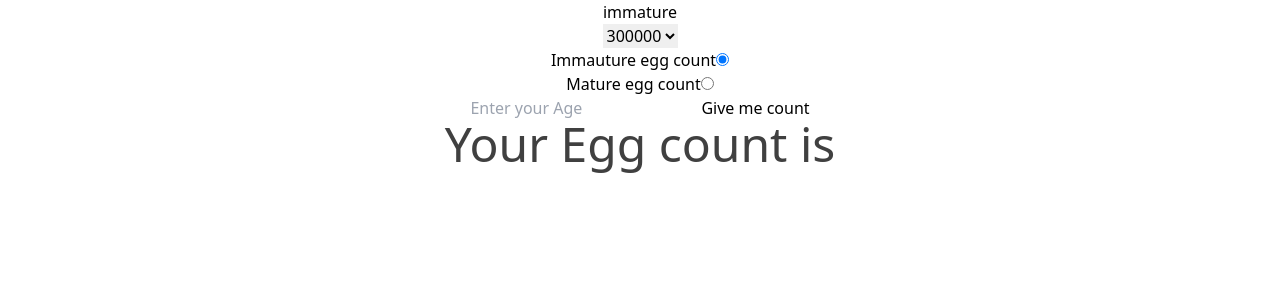
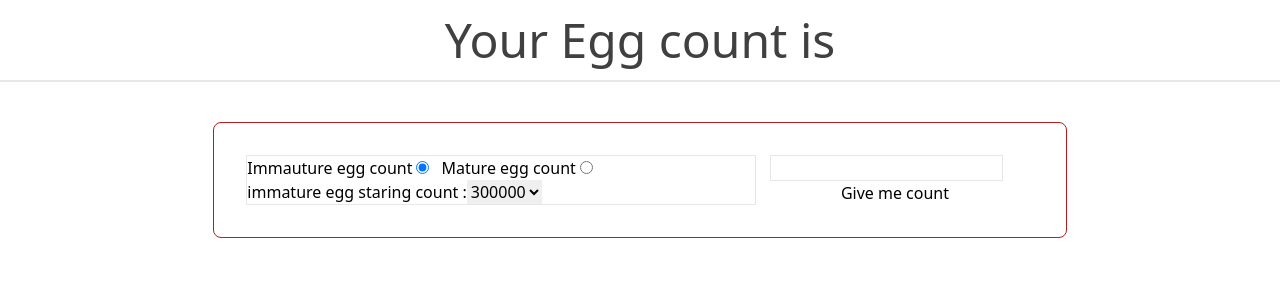
Before and after one commit to manny516/egg, a React (Create React App) app: page / in a window 1280 px wide. Shown: the top 300 px of the page. Built offline with nearby package versions, Linux system fonts and the light colour scheme.

Commit message:
refactored : form script / created form into component / and used context to pass custom hook data

```diff
--- a/src/App.tsx
+++ b/src/App.tsx
@@ -1,15 +1,18 @@
 import './App.css';
-import { useState,} from 'react';
 import Forms from './comp/ui/Forms';
+import { useCalcForm } from './comp/hooks/useCalcForm';
+import EggProvider from './comp/utilz/EggProvider';
+import { EggsResult } from './comp/ui/EggResults';
 
 function App() {
-  const [counteggs,setCountEggs]= useState<number>(NaN);
-
+  console.count("Render Project : ");
+  const {calcData} = useCalcForm();
   return (
     <div className="App">
-      <Forms updateEggCount={setCountEggs} />
-      <h1 className=' text-neutral-700 text-5xl'> Your Egg count is {counteggs}</h1>
-
+      <EggProvider.Provider value={calcData}>
+        <EggsResult />
+        <Forms/>
+      </EggProvider.Provider>
     </div>
   );
 }
--- a/src/comp/appTypes.ts
+++ b/src/comp/appTypes.ts
@@ -4,7 +4,17 @@ interface FormProps{
     updateEggCount : Function;
 }
 
+interface FormValue{
+    optionValue : string,
+    setOptionValue : Function,
+    maturity : EggType,
+    setMaturity : Function,
+    updateFieldState : Function,
+    counteggs : Number,
+    fieldState : string,
+}
+
 type EggsStartNumber = 300 | 400 | 300000 | 400000;
 
 
-export type {EggType, FormProps, EggsStartNumber}
+export type {EggType, FormProps, EggsStartNumber,FormValue}
--- /dev/null
+++ b/src/comp/hooks/useCalcForm.ts
@@ -0,0 +1,42 @@
+import Caculation from '../utilz/Caculation';
+import {useState,useEffect} from 'react';
+import { EggType,EggsStartNumber,FormValue} from '../appTypes';
+
+
+
+export const useCalcForm  = () =>{
+    const [counteggs,setCountEggs]= useState<number>(0);
+    const [fieldState, updateFieldState] = useState<string>(" ");
+    const [optionValue,setOptionValue] = useState<string>("300000");
+    const [maturity,setMaturity] = useState<EggType>("immature");
+    const eggInputData:number = Number(fieldState);
+    const optionData:number = Number(optionValue);
+    const eggs:number | undefined = Caculation(eggInputData, optionData as EggsStartNumber);
+
+    useEffect(() =>{
+        if(maturity === 'mature' && optionValue !== "400"){
+            setOptionValue("300");
+        }
+        if(maturity === 'immature' && optionValue !== "300000"){
+            setOptionValue("400000");
+        }
+
+        eggs ? setCountEggs(eggs) : setCountEggs(0);
+
+    },[setCountEggs,maturity,optionValue,eggs,fieldState]);
+
+    const calcData:FormValue = {
+        optionValue,
+        setOptionValue,
+        maturity,
+        setMaturity,
+        counteggs,
+        updateFieldState,
+        fieldState
+    }
+
+
+    return{
+        calcData
+    }
+};
--- /dev/null
+++ b/src/comp/ui/EggResults.tsx
@@ -0,0 +1,8 @@
+import { useContext } from "react";
+import EggProvider from "../utilz/EggProvider";
+export  const EggsResult = () =>{
+    const {counteggs} = useContext(EggProvider);
+    return(
+        <h1 className=' text-neutral-700 text-5xl border-b-2 border-solid p-4'> Your Egg count is {counteggs  < 0 ? 0 : (counteggs > 0 ? counteggs : " ")}</h1>
+    )
+}
--- a/src/comp/ui/Forms.tsx
+++ b/src/comp/ui/Forms.tsx
@@ -1,58 +1,22 @@
-import Caculation from '../utilz/Caculation';
-import {useState,useEffect} from 'react';
-import { FormProps,EggType,EggsStartNumber } from '../appTypes';
 
+import { OptionSelect } from './OptionSelect';
+import { MatureRadio } from './MatureRadio';
+import { InputAgeField } from './InputAgeField';
 
+const Forms = ()=>{
+    return(
+        <>
+            <section  className="mt-10 egg-count form flex flex-cols-2 w-8/12 rounded-lg p-8 m-auto border border-solid border-red-700 ">
+                <article className=' border border-solid w-5/6'>
+                    <MatureRadio />
+                    <OptionSelect />
+                </article>
+                <article>
+                <InputAgeField />
+                </article>
+            </section>
+        </>
 
-const Forms = ({updateEggCount}:FormProps)=>{
-    const [fieldState, updateFieldState] = useState<string>();
-    const [optionValue,setOptionValue] = useState<string>("300000");
-    const [maturity,setMaturity] = useState<EggType>("immature");
-    const eggInputData:number = Number(fieldState);
-    const optionData:number = Number(optionValue);
-    const eggs = Caculation(eggInputData, optionData as EggsStartNumber);
-
-    useEffect(() =>{
-        if(maturity === 'mature' && optionValue !== "400"){
-            setOptionValue("300");
-        }
-        if(maturity === 'immature' && optionValue !== "300000"){
-            setOptionValue("400000");
-        }
-        updateEggCount(eggs);
-    },[updateEggCount,maturity,optionValue,eggs]);
-
-    console.log(eggInputData);
-    console.log(optionValue);
-
-    return(
-        <form  className="egg-count form ">
-        <h1> {maturity}</h1>
-        <section>
-            {maturity === "immature" &&(
-                <select name="egg-options" value={optionValue} onChange={(e) =>setOptionValue(e.currentTarget.value)}>
-                    <option value="400000">400000</option>
-                    <option value="300000">300000</option>
-                </select>
-            )}
-
-            {maturity ==="mature" &&(
-                 <select name='egg-options' value={optionValue} onChange={(e) =>setOptionValue(e.currentTarget.value)}>
-                    <option value="400">400</option>
-                    <option value={"300"}>300</option>
-                </select>
-            )}
-        </section>
-        <section>
-            <label> Immauture egg count</label>
-            <input type="radio" name="maturity" value="immature" checked={maturity === "immature"} onChange={(e) => setMaturity(e.target.value as EggType)}/><br/>
-            <label> Mature egg count</label>
-            <input type="radio" name='maturity' value="mature" checked={maturity === "mature"}  onChange={(e) => setMaturity(e.target.value as EggType) } />
-
-        </section>
-            <input  type="text" onChange={(e) => updateFieldState(e.target.value)} name="age" placeholder="Enter your Age" value={fieldState} />
-            <button className=""> Give me count</button>
-        </form>
     );
 }
 
--- /dev/null
+++ b/src/comp/ui/InputAgeField.tsx
@@ -0,0 +1,13 @@
+import { useContext } from "react";
+import EggProvider from "../utilz/EggProvider";
+
+export const InputAgeField = () =>{
+    const {updateFieldState,fieldState} = useContext(EggProvider);
+    return(
+         <>
+            <input className=' border border-solid  mr-4'  type="text" onChange={(e) => updateFieldState(e.target.value)} name="age" placeholder="Enter your Age" value={fieldState} />
+            <button className=""> Give me count</button>
+        </>
+    );
+
+}
--- /dev/null
+++ b/src/comp/ui/MatureRadio.tsx
@@ -0,0 +1,20 @@
+import { EggType } from "../appTypes"
+import { useContext } from "react"
+import EggProvider from "../utilz/EggProvider"
+
+export const MatureRadio = () =>{
+    const {maturity,setMaturity} = useContext(EggProvider);
+    return(
+        <section className="flex flex-cols-2 ">
+        <section>
+            <label className='pr-1 '> Immauture egg count</label>
+            <input type="radio" name="maturity" value="immature" checked={maturity === "immature"} onChange={(e) => setMaturity(e.target.value ) as EggType}/><br/>
+        </section>
+        <section>
+            <label className='pr-1 ml-3'> Mature egg count</label>
+            <input type="radio" name='maturity' value="mature" checked={maturity === "mature"}  onChange={(e) => setMaturity(e.target.value) as EggType } />
+        </section>
+    </section>
+    )
+
+}
--- /dev/null
+++ b/src/comp/ui/OptionSelect.tsx
@@ -0,0 +1,26 @@
+// import { FormValue } from "../appTypes"
+import { useContext } from "react"
+import EggProvider from "../utilz/EggProvider";
+
+export const OptionSelect = () =>{
+    const {maturity,optionValue,setOptionValue} = useContext(EggProvider);
+    return(
+        <section className='flex flex-cols-2'>
+        <h1> {maturity} egg staring count :</h1>
+        {maturity === "immature" &&(
+            <select name="egg-options" value={optionValue} onChange={(e) =>setOptionValue(e.currentTarget.value)}>
+                <option value="400000">400000</option>
+                <option value="300000">300000</option>
+            </select>
+        )}
+
+        {maturity ==="mature" &&(
+            <select name='egg-options' value={optionValue} onChange={(e) =>setOptionValue(e.currentTarget.value)}>
+                <option value="400">400</option>
+                <option value={"300"}>300</option>
+            </select>
+        )}
+    </section>
+    )
+
+}
--- a/src/comp/utilz/Caculation.tsx
+++ b/src/comp/utilz/Caculation.ts
@@ -1,5 +1,4 @@
 import { EggsStartNumber} from '../appTypes';
-
 
 
 const Caculation = (age:number, eggTotal:EggsStartNumber) =>{
@@ -16,9 +15,6 @@ const Caculation = (age:number, eggTotal:EggsStartNumber) =>{
                 }
                 const giveEggCount = () =>{
                     let returnCount = eggTotal - multiplyAgeWithEggs;
-                    if(returnCount < 0 ){
-                        returnCount = 0;
-                    }
                     return returnCount;
                 }
                 return giveEggCount();
--- /dev/null
+++ b/src/comp/utilz/EggProvider.jsx
@@ -0,0 +1,4 @@
+import { createContext } from "react";
+
+const EggProvider = createContext();
+export default EggProvider;
--- a/src/index.tsx
+++ b/src/index.tsx
@@ -8,9 +8,9 @@ const root = ReactDOM.createRoot(
   document.getElementById('root') as HTMLElement
 );
 root.render(
-  <React.StrictMode>
+  // <React.StrictMode>
     <App />
-  </React.StrictMode>
+  // </React.StrictMode>
 );
 
 // If you want to start measuring performance in your app, pass a function
```
